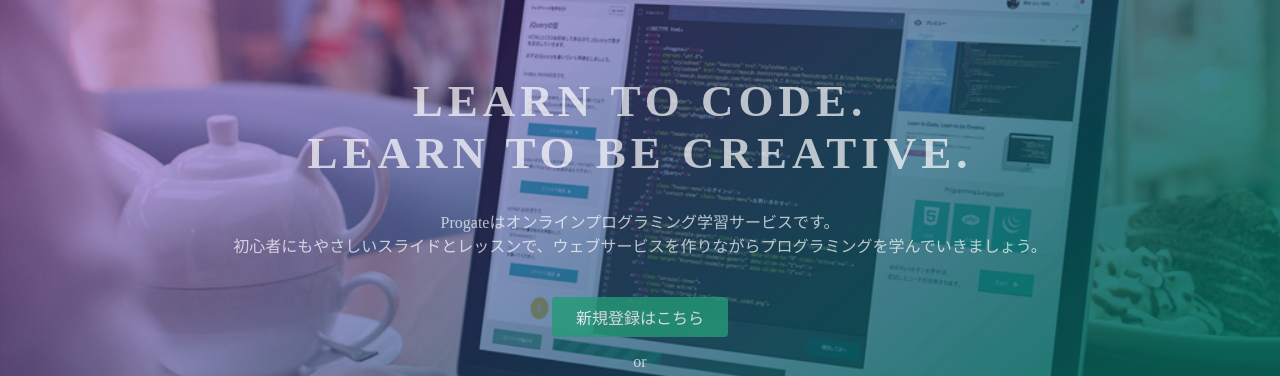
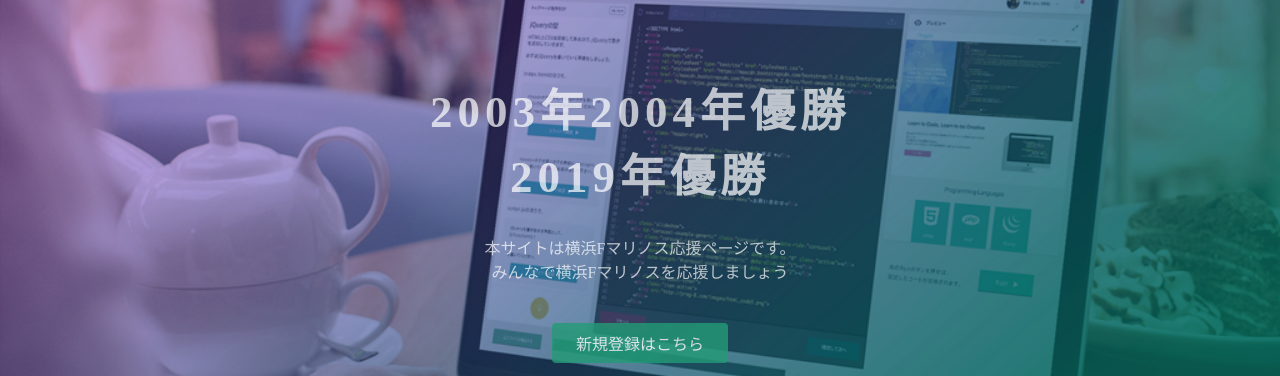
Before and after one commit to kawaguchimasahiro/kawamasa9261, a plain HTML site: page index.html in a window 1280 px wide. Shown: the part 135-511 px from the top of the page. Drawn offline with Linux system fonts and the light colour scheme.

Commit message:
Update index.html

```diff
--- a/index.html
+++ b/index.html
@@ -23,8 +23,8 @@
   </header>
   <div class="top-wrapper">
     <div class="container">
-      <h1>LEARN TO CODE.<br>LEARN TO BE CREATIVE.</h1>
-      <p>Progateはオンラインプログラミング学習サービスです。<br>初心者にもやさしいスライドとレッスンで、ウェブサービスを作りながらプログラミングを学んでいきましょう。</p>
+      <h1>2003年2004年優勝<br>2019年優勝</h1>
+      <p>本サイトは横浜Fマリノス応援ページです。<br>みんなで横浜Fマリノスを応援しましょう</p>
       <div class="btn-wrapper">
         <a href="#" class="btn signup">新規登録はこちら</a>
         <p>or</p>
```
